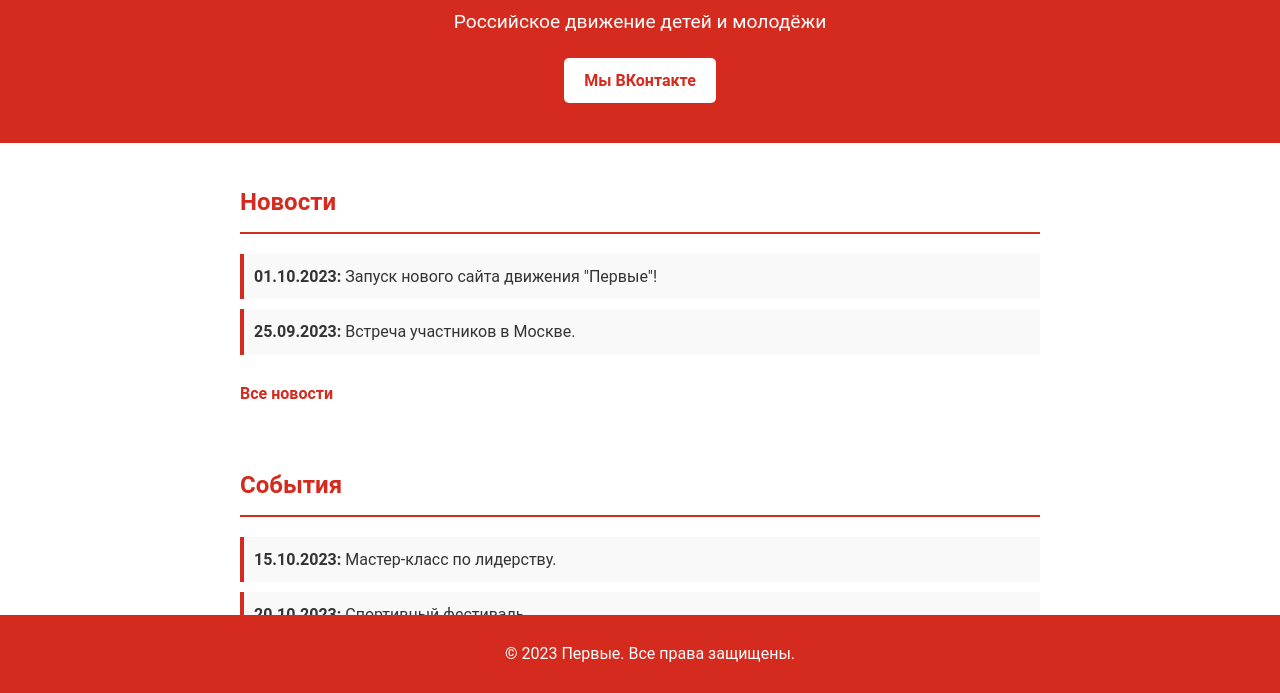
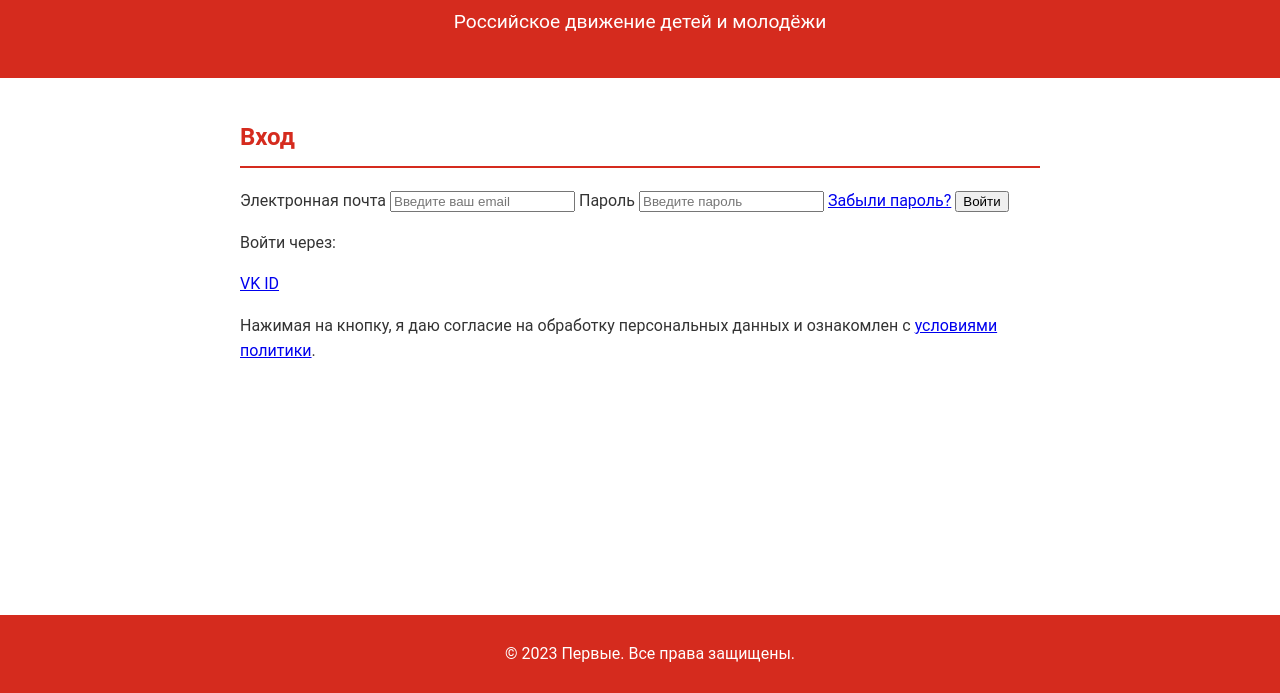
Before and after one commit to over52364/SchoolRavnyhvozmozhnostey.ru, a plain HTML site: page index.html in a window 1280 px wide. Shown: the part 107-800 px from the top of the page. Drawn offline with Linux system fonts and the light colour scheme.

Commit message:
Update index.html

```diff
--- a/index.html
+++ b/index.html
@@ -10,24 +10,28 @@
     <header>
         <h1>Первые</h1>
         <p>Российское движение детей и молодёжи</p>
-        <a href="https://vk.com/ваша_группа" target="_blank" class="vk-link">Мы ВКонтакте</a>
     </header>
 
-    <section class="news">
-        <h2>Новости</h2>
-        <ul>
-            <li><strong>01.10.2023:</strong> Запуск нового сайта движения "Первые"!</li>
-            <li><strong>25.09.2023:</strong> Встреча участников в Москве.</li>
-        </ul>
-        <a href="news.html" class="more-news">Все новости</a>
-    </section>
+    <section class="login">
+        <h2>Вход</h2>
+        <form>
+            <label for="email">Электронная почта</label>
+            <input type="email" id="email" name="email" placeholder="Введите ваш email" required>
 
-    <section class="events">
-        <h2>События</h2>
-        <ul>
-            <li><strong>15.10.2023:</strong> Мастер-класс по лидерству.</li>
-            <li><strong>20.10.2023:</strong> Спортивный фестиваль.</li>
-        </ul>
+            <label for="password">Пароль</label>
+            <input type="password" id="password" name="password" placeholder="Введите пароль" required>
+
+            <a href="#" class="forgot-password">Забыли пароль?</a>
+
+            <button type="submit" class="login-button">Войти</button>
+        </form>
+
+        <div class="social-login">
+            <p>Войти через:</p>
+            <a href="#" class="vk-button">VK ID</a>
+        </div>
+
+        <p class="agreement">Нажимая на кнопку, я даю согласие на обработку персональных данных и ознакомлен с <a href="#">условиями политики</a>.</p>
     </section>
 
     <footer>
```
